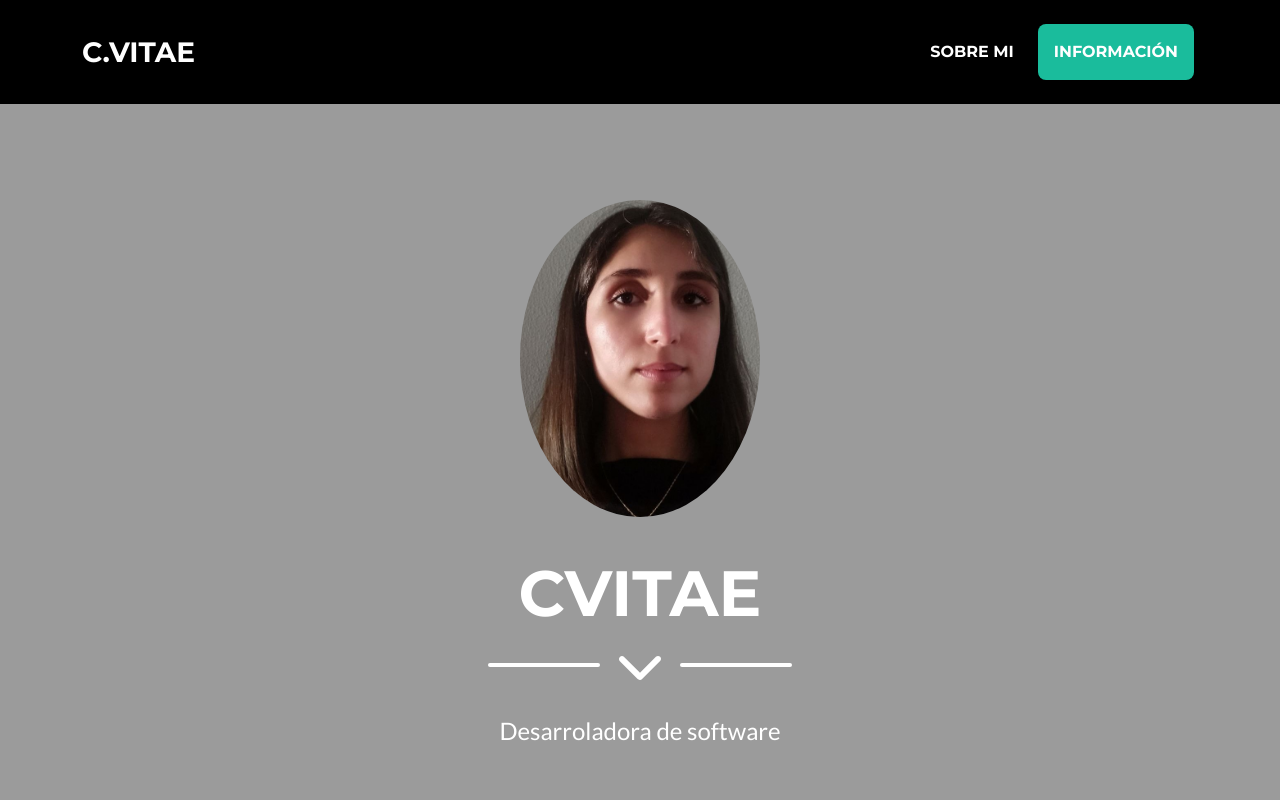
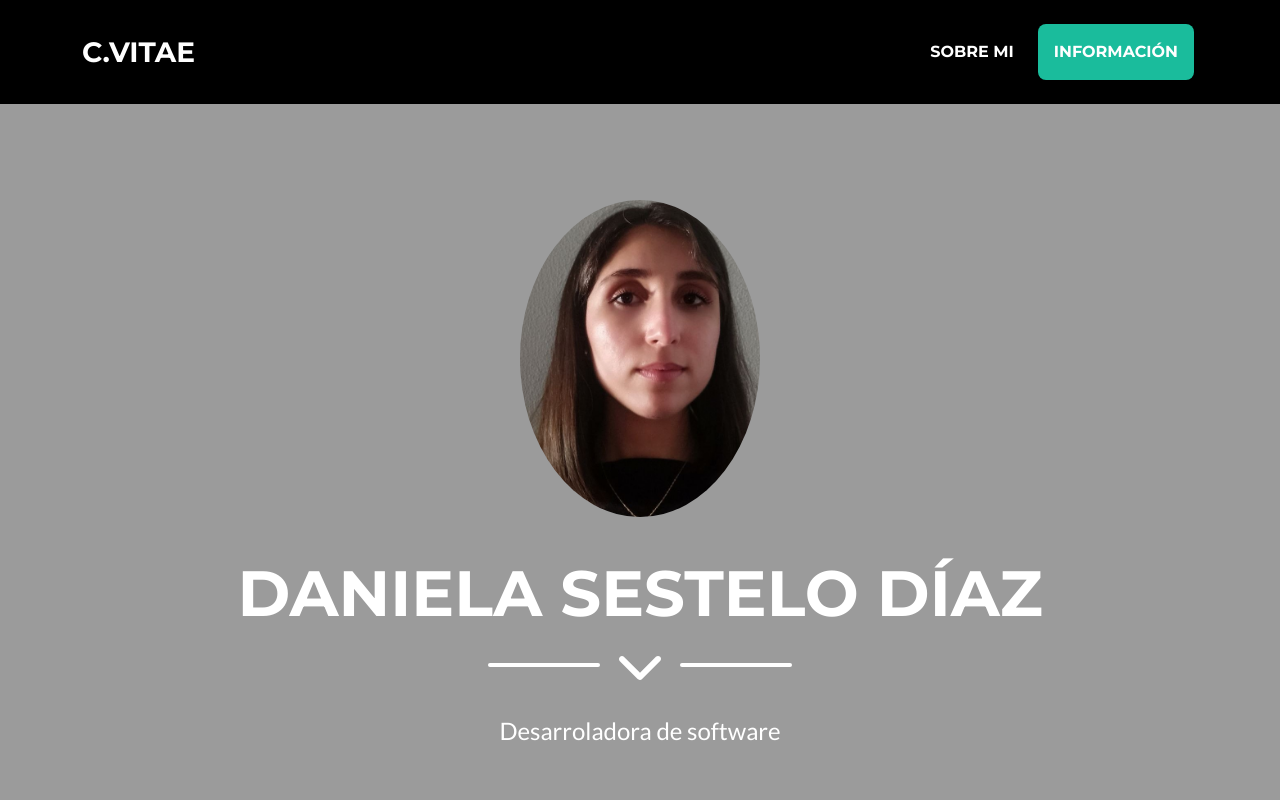
Before and after one commit to danielasestelod/danielasestelod.github.io, a plain HTML site: page index.html in a window 1280 px wide. Shown: the top 800 px of the page. Drawn offline with nearby package versions, Linux system fonts and the light colour scheme.

Commit message:
fix mistakes

```diff
--- a/index.html
+++ b/index.html
@@ -6,7 +6,7 @@
         <meta name="description" content="" />
         <meta name="author" content="" />
         <meta property="og:title" content="C.Vitae"/>
-        <title>Daniela Sestelo</title>
+        <title>CVitae</title>
         <!-- Favicon-->
         <link rel="icon" type="image/x-icon" href="assets/favicon.ico" />
         <!-- Font Awesome icons (free version)-->
@@ -49,7 +49,7 @@
                 <!-- Masthead Avatar Image-->
                 <img class="masthead-avatar mb-5 rounded-circle round-img" src="assets/img/fotoMia2.jpg" alt="..." />
                 <!-- Masthead Heading-->
-                <h1 class="masthead-heading text-uppercase mb-0">CVitae</h1>
+                <h1 class="masthead-heading text-uppercase mb-0">Daniela Sestelo Díaz</h1>
                 <!-- Icon Divider-->
                 <div class="divider-custom divider-light">
                     <div class="divider-custom-line"></div>
```
